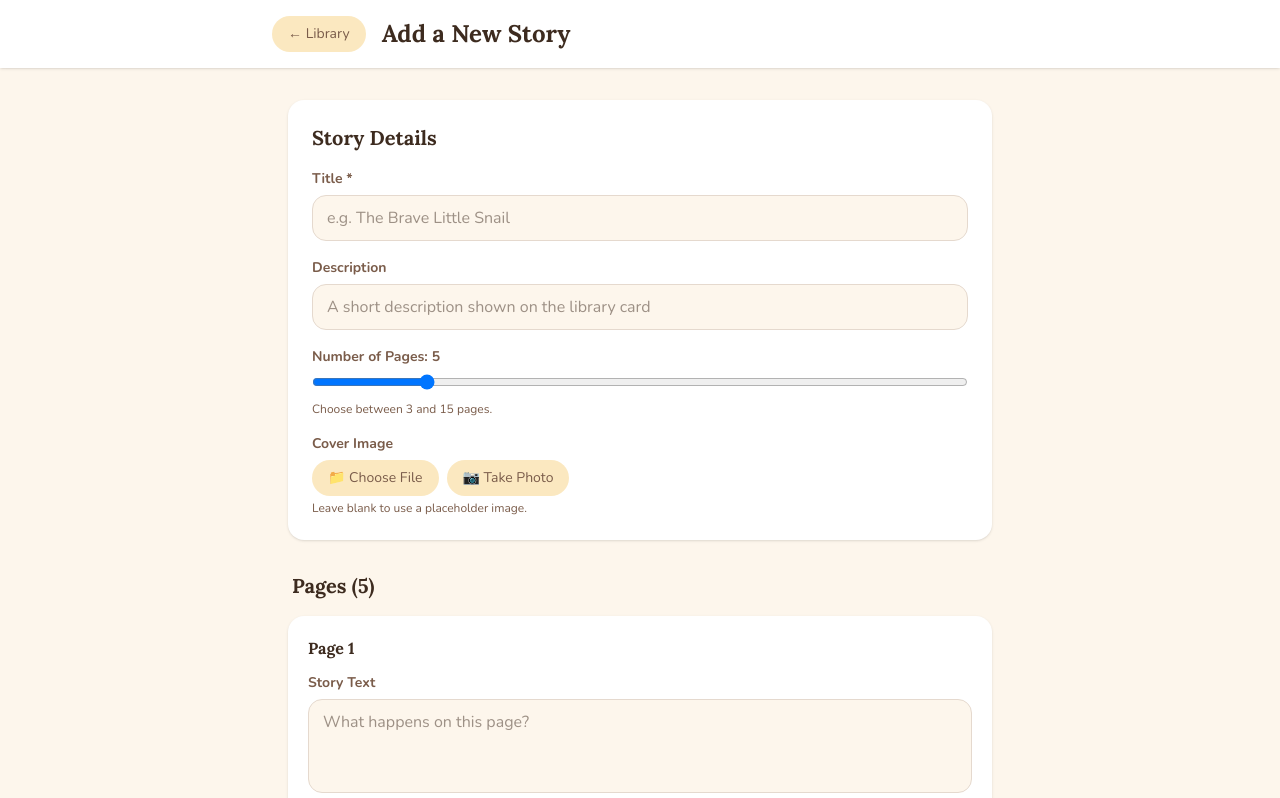
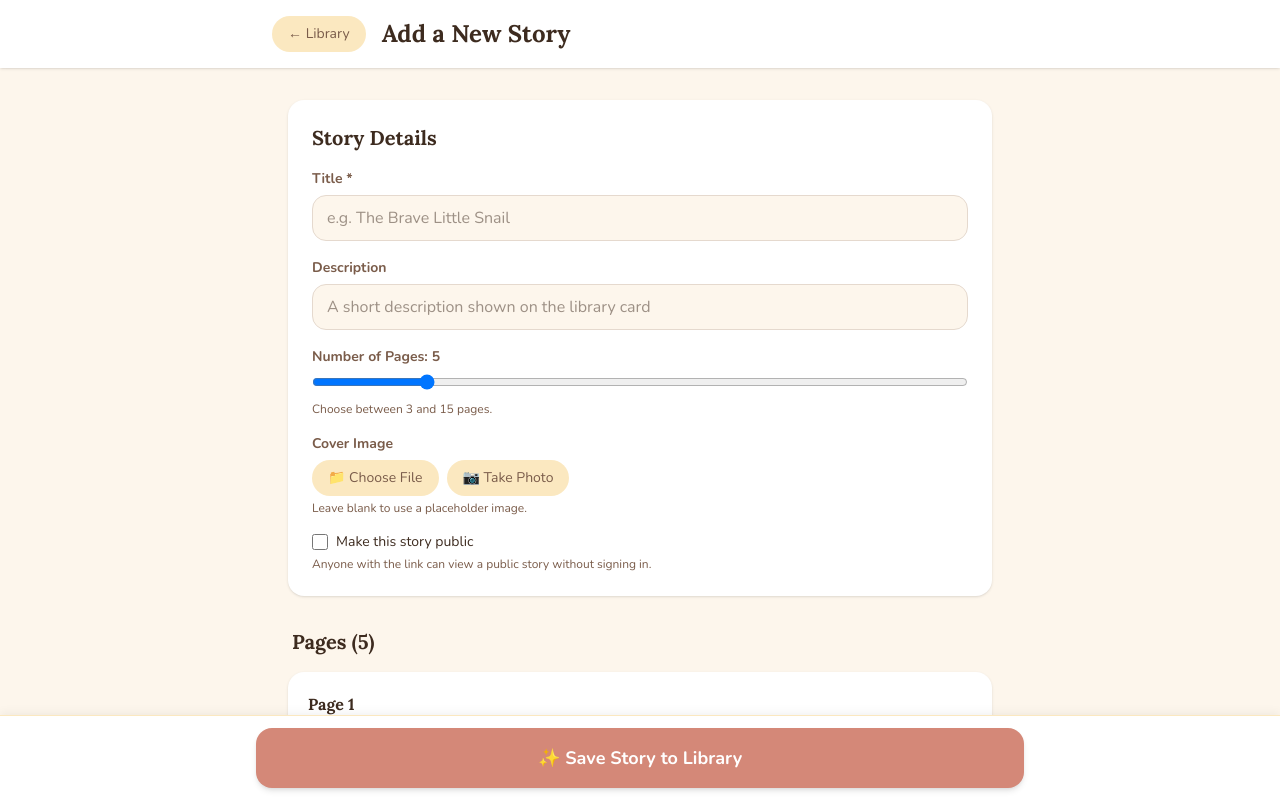
Before and after one commit to manticoreCoding/storybook, a Next.js app: page /admin in a window 1280 px wide. Shown: the top 798 px of the page. Built offline with nearby package versions, Linux system fonts and the light colour scheme.

Commit message:
feat: Add public story sharing, Google-ready login, fixed save button, and instant updates after save
Co-Authored-By: Claude Sonnet 5 <noreply@anthropic.com>

```diff
--- a/app/admin/edit/[id]/page.jsx
+++ b/app/admin/edit/[id]/page.jsx
@@ -2,7 +2,7 @@ import StoryForm from '@/components/StoryForm';
 import { notFound } from 'next/navigation';
 import { clerkClient } from '@clerk/nextjs/server';
 import { getStory } from '@/lib/stories';
-import { getActor } from '@/lib/authz';
+import { getActor, canManage } from '@/lib/authz';
 
 export const dynamic = 'force-dynamic';
 
@@ -10,14 +10,6 @@ export async function generateMetadata({ params }) {
   const { id } = await params;
   const story = await getStory(id);
   return { title: story ? `Edit: ${story.title}` : 'Story Not Found' };
-}
-
-function canManage(story, actor) {
-  return (
-    actor.isAdmin ||
-    story.ownerId === actor.userId ||
-    (story.editorIds || []).includes(actor.userId)
-  );
 }
 
 async function resolveCollaborators(editorIds) {
--- a/app/page.jsx
+++ b/app/page.jsx
@@ -38,14 +38,7 @@ export default async function LibraryPage() {
       </header>
 
       <div className="max-w-5xl mx-auto">
-        <Show when="signed-out">
-          <p className="font-nunito text-brown-mid text-center py-12">
-            Sign in to see your story library.
-          </p>
-        </Show>
-        <Show when="signed-in">
-          <LibraryGrid stories={stories} />
-        </Show>
+        <LibraryGrid stories={stories} actor={actor} signedOutEmptyText="No public stories yet." />
       </div>
     </main>
   );
--- a/app/story/[id]/page.jsx
+++ b/app/story/[id]/page.jsx
@@ -1,6 +1,7 @@
 import StoryReader from '@/components/StoryReader';
 import { getStory } from '@/lib/stories';
-import { notFound } from 'next/navigation';
+import { getActor, canManage, canView } from '@/lib/authz';
+import { notFound, redirect } from 'next/navigation';
 
 export const dynamic = 'force-dynamic';
 
@@ -14,5 +15,12 @@ export default async function StoryPage({ params }) {
   const { id } = await params;
   const story = await getStory(id);
   if (!story) notFound();
-  return <StoryReader story={story} />;
+
+  const actor = await getActor();
+  if (!canView(story, actor)) {
+    if (!actor.userId) redirect(`/sign-in?redirect_url=/story/${id}`);
+    notFound();
+  }
+
+  return <StoryReader story={story} canEdit={canManage(story, actor)} />;
 }
--- a/components/BookCard.jsx
+++ b/components/BookCard.jsx
@@ -3,7 +3,7 @@
 import Link from 'next/link';
 import Image from 'next/image';
 
-export default function BookCard({ story }) {
+export default function BookCard({ story, canEdit = false }) {
   return (
     <div className="book-card group flex flex-col">
       {/* Cover image — tapping opens the reader */}
@@ -29,6 +29,7 @@ export default function BookCard({ story }) {
       </Link>
 
       {/* Edit link */}
+      {canEdit && (
         <div className="mt-3 flex justify-center">
           <Link
             href={`/admin/edit/${story.id}`}
@@ -38,6 +39,7 @@ export default function BookCard({ story }) {
             ✏️ Edit
           </Link>
         </div>
+      )}
     </div>
   );
 }
--- a/components/LibraryGrid.jsx
+++ b/components/LibraryGrid.jsx
@@ -1,7 +1,23 @@
 import BookCard from './BookCard';
 
-export default function LibraryGrid({ stories }) {
+function canEditStory(story, actor) {
+  return (
+    !!actor?.isAdmin ||
+    story.ownerId === actor?.userId ||
+    (story.editorIds || []).includes(actor?.userId)
+  );
+}
+
+export default function LibraryGrid({ stories, actor = {}, signedOutEmptyText }) {
   if (!stories.length) {
+    if (!actor.userId && signedOutEmptyText) {
+      return (
+        <div className="flex flex-col items-center justify-center py-24 text-center">
+          <span className="text-6xl mb-4">📚</span>
+          <p className="font-lora text-2xl text-brown-dark">{signedOutEmptyText}</p>
+        </div>
+      );
+    }
     return (
       <div className="flex flex-col items-center justify-center py-24 text-center">
         <span className="text-6xl mb-4">📚</span>
@@ -16,7 +32,7 @@ export default function LibraryGrid({ stories }) {
   return (
     <div className="grid grid-cols-2 md:grid-cols-3 gap-6 md:gap-8 px-4 md:px-8 py-6">
       {stories.map((story) => (
-        <BookCard key={story.id} story={story} />
+        <BookCard key={story.id} story={story} canEdit={canEditStory(story, actor)} />
       ))}
     </div>
   );
--- a/components/StoryForm.jsx
+++ b/components/StoryForm.jsx
@@ -48,6 +48,7 @@ export default function StoryForm({
   const [title, setTitle] = useState(initialData?.title ?? '');
   const [description, setDescription] = useState(initialData?.description ?? '');
   const [coverImage, setCoverImage] = useState(initialData?.coverImage ?? '');
+  const [isPublic, setIsPublic] = useState(initialData?.isPublic ?? false);
   const [collaborators, setCollaborators] = useState(initialCollaborators);
   const [collaboratorEmail, setCollaboratorEmail] = useState('');
   const [collaboratorError, setCollaboratorError] = useState('');
@@ -112,6 +113,7 @@ export default function StoryForm({
       coverImage: coverImage || `https://picsum.photos/seed/${id}-cover/600/400`,
       createdAt: initialData?.createdAt ?? new Date().toISOString().slice(0, 10),
       editorIds: overrideEditorIds,
+      isPublic,
       pages: pages.map((p, i) => ({
         pageNumber: i + 1,
         image: p.image || `https://picsum.photos/seed/${id}-p${i + 1}/800/500`,
@@ -269,7 +271,7 @@ export default function StoryForm({
   }
 
   return (
-    <main className="min-h-screen bg-cream pb-16">
+    <main className="min-h-screen bg-cream pb-28">
       <header className="bg-white shadow-sm sticky top-0 z-10">
         <div className="max-w-3xl mx-auto px-4 py-4 flex items-center gap-4">
           <Link
@@ -347,6 +349,23 @@ export default function StoryForm({
               onConfirm={(file) => handleImageUpload(-1, file)}
             />
           </div>
+
+          {(!isEdit || canManageSharing) && (
+            <div>
+              <label className="flex items-center gap-2 font-nunito text-sm text-brown-dark">
+                <input
+                  type="checkbox"
+                  checked={isPublic}
+                  onChange={(e) => setIsPublic(e.target.checked)}
+                  className="w-4 h-4"
+                />
+                Make this story public
+              </label>
+              <p className="text-xs text-brown-mid mt-1">
+                Anyone with the link can view a public story without signing in.
+              </p>
+            </div>
+          )}
 
           {isEdit && canManageSharing && (
             <div>
@@ -435,16 +454,18 @@ export default function StoryForm({
           ))}
         </section>
 
-        <div className="pb-4">
+        <div className="fixed bottom-0 inset-x-0 z-20 bg-white border-t border-amber-light shadow-[0_-2px_10px_rgba(0,0,0,0.06)] px-4 py-3">
+          <div className="max-w-3xl mx-auto">
             <button
               type="submit"
               disabled={saving}
-            className="w-full bg-rose text-white font-nunito font-bold text-lg rounded-2xl py-4 shadow-md active:scale-95 transition-transform disabled:opacity-60"
+              className="w-full bg-rose-dark text-white font-nunito font-bold text-lg rounded-2xl py-4 shadow-md active:scale-95 transition-transform disabled:opacity-60"
             >
               {saving
                 ? (isEdit ? 'Saving changes…' : 'Saving…')
                 : (isEdit ? '✨ Save Changes' : '✨ Save Story to Library')}
             </button>
+          </div>
         </div>
 
         {isEdit && canDelete && (
--- a/components/StoryReader.jsx
+++ b/components/StoryReader.jsx
@@ -6,9 +6,21 @@ import CoverView from './CoverView';
 import PageView from './PageView';
 import NavControls from './NavControls';
 
-export default function StoryReader({ story }) {
+export default function StoryReader({ story, canEdit = false }) {
   const [currentPage, setCurrentPage] = useState(0); // 0 = cover
+  const [copied, setCopied] = useState(false);
   const touchStartX = useRef(null);
+
+  async function handleShare() {
+    const url = `${window.location.origin}/story/${story.id}`;
+    try {
+      await navigator.clipboard.writeText(url);
+      setCopied(true);
+      setTimeout(() => setCopied(false), 2000);
+    } catch {
+      window.prompt('Copy this link:', url);
+    }
+  }
 
   const total = story.pages.length;
   const page = currentPage === 0 ? null : story.pages[currentPage - 1];
@@ -48,13 +60,30 @@ export default function StoryReader({ story }) {
         <h1 className="font-lora text-lg md:text-2xl font-bold text-brown-dark text-center leading-tight px-2 truncate">
           {story.title}
         </h1>
+        <div className="flex items-center gap-2 flex-shrink-0">
+          <button
+            type="button"
+            onClick={handleShare}
+            className="font-nunito text-sm text-brown-mid bg-white rounded-full px-4 py-2 shadow-sm active:scale-95 transition-transform whitespace-nowrap"
+          >
+            {copied ? '✅ Copied' : '🔗 Share'}
+          </button>
+          {canEdit && (
             <Link
               href={`/admin/edit/${story.id}`}
               className="font-nunito text-sm text-brown-mid bg-amber-light rounded-full px-4 py-2 shadow-sm active:scale-95 transition-transform whitespace-nowrap"
             >
               ✏️ Edit
             </Link>
+          )}
         </div>
+      </div>
+
+      {canEdit && !story.isPublic && (
+        <p className="font-nunito text-xs text-brown-mid text-center mb-2 flex-shrink-0">
+          This story is private — only you and its editors can open this link. Turn on &quot;Public&quot; in Edit to let anyone view it.
+        </p>
+      )}
 
       {/* Page content — fills remaining height */}
       <div className="flex-1 min-h-0">
--- a/data/stories/the-sleepy-bear.json
+++ b/data/stories/the-sleepy-bear.json
@@ -1,11 +1,11 @@
 {
   "id": "the-sleepy-bear",
   "title": "The Sleepy Bear",
+  "description": "A bear who can't find the perfect spot to hibernate.",
   "coverImage": "https://picsum.photos/seed/bear-cover/600/400",
-  "description": "A bear who can't find the perfect spot to hibernate.",
   "createdAt": "2026-04-29",
-  "ownerId": "user_3GJrYm38f0bw2wlFMV2SUzCRhWf",
   "editorIds": [],
+  "isPublic": true,
   "pages": [
     {
       "pageNumber": 1,
@@ -57,5 +57,6 @@
       "image": "https://picsum.photos/seed/bear10/800/500",
       "text": "Outside, the first snowflakes began to fall, dusting the forest in white. Inside his cozy burrow, Bruno smiled a sleepy smile and closed his eyes. He wouldn't wake up until spring. Goodnight, Bruno."
     }
-  ]
+  ],
+  "ownerId": "user_3GJrYm38f0bw2wlFMV2SUzCRhWf"
 }
--- a/lib/authz.js
+++ b/lib/authz.js
@@ -13,3 +13,17 @@ export async function getActor() {
   const email = user?.primaryEmailAddress?.emailAddress ?? user?.emailAddresses?.[0]?.emailAddress;
   return { userId, isAdmin: isAdminEmail(email) };
 }
+
+/** Can this actor edit/manage the given story (owner, shared editor, or admin)? */
+export function canManage(story, actor) {
+  return (
+    actor.isAdmin ||
+    story.ownerId === actor.userId ||
+    (story.editorIds || []).includes(actor.userId)
+  );
+}
+
+/** Can this actor view the given story (managers, or anyone if it's public)? */
+export function canView(story, actor) {
+  return !!story.isPublic || canManage(story, actor);
+}
```
Also changed, not shown: lib/stories.js. Lines whose indentation alone changed are shown as unchanged.
